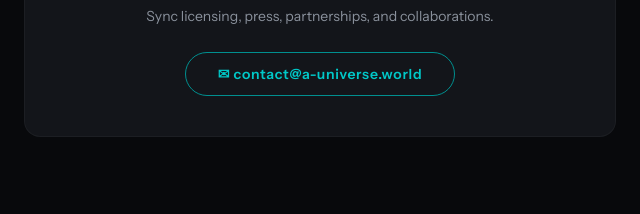
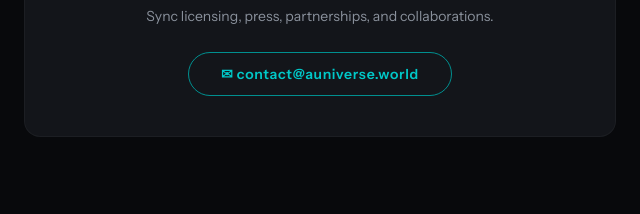
Before and after one commit to AuniverseWorld/AUniverseWorld.github.io, a plain HTML site: page index.html in a window 1280 px wide. Shown: the part 2238-2452 px from the top of the page, 320-960 px from the left. Drawn offline with Linux system fonts and the light colour scheme; a web font is replaced by a local one.

Commit message:
Fix contact email: remove dash (auniverse.world)

```diff
--- a/index.html
+++ b/index.html
@@ -8,7 +8,7 @@
   <meta property="og:title" content="A-Universe | Soraya Kali — Reels">
   <meta property="og:description" content="Debut single 'Reels' drops April 10, 2026. Harajuku meets LA.">
   <meta property="og:type" content="website">
-  <meta property="og:url" content="https://a-universe.world">
+  <meta property="og:url" content="https://auniverse.world">
   <link rel="preconnect" href="https://fonts.googleapis.com">
   <link rel="preconnect" href="https://fonts.gstatic.com" crossorigin>
   <link href="https://fonts.googleapis.com/css2?family=Dela+Gothic+One&family=Instrument+Sans:wght@400;500;600;700&family=Noto+Sans+JP:wght@400;700&display=swap" rel="stylesheet">
@@ -180,8 +180,8 @@
       <div class="contact-card">
         <h3>Work With Us</h3>
         <p>Sync licensing, press, partnerships, and collaborations.</p>
-        <a href="mailto:contact@a-universe.world" class="contact-email">
-          ✉ contact@a-universe.world
+        <a href="mailto:contact@auniverse.world" class="contact-email">
+          ✉ contact@auniverse.world
         </a>
       </div>
     </section>
```
